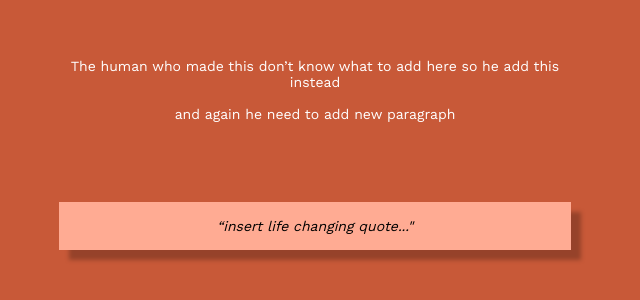
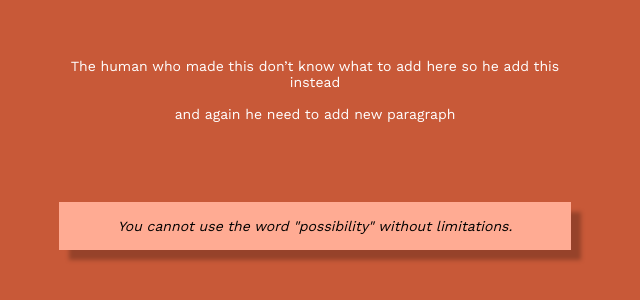
Before and after one commit to notshanxx/notshanxx.github.io, a plain HTML site: page index.html in a window 1280 px wide. Shown: the part 248-548 px from the top of the page, without its empty margins (325-965 px from the left). Drawn offline with nearby package versions, Linux system fonts and the light colour scheme.

Commit message:
added quote

```diff
--- a/index.html
+++ b/index.html
@@ -63,7 +63,7 @@
 
       <div class="quote-container">
         <p>
-          <i>“insert life changing quote..."</i>
+          <i>You cannot use the word "possibility" without limitations.</i>
         </p>
       </div>
     </main>
```
